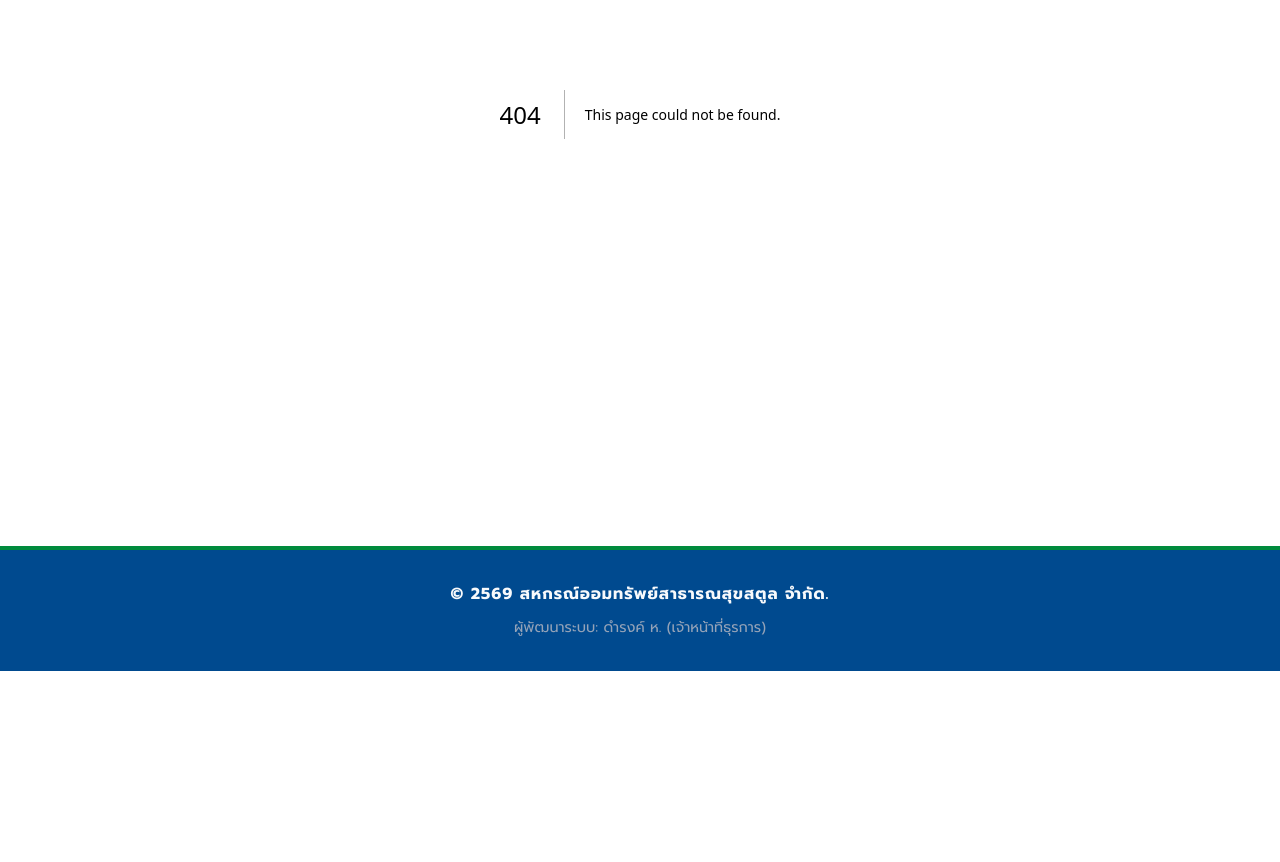
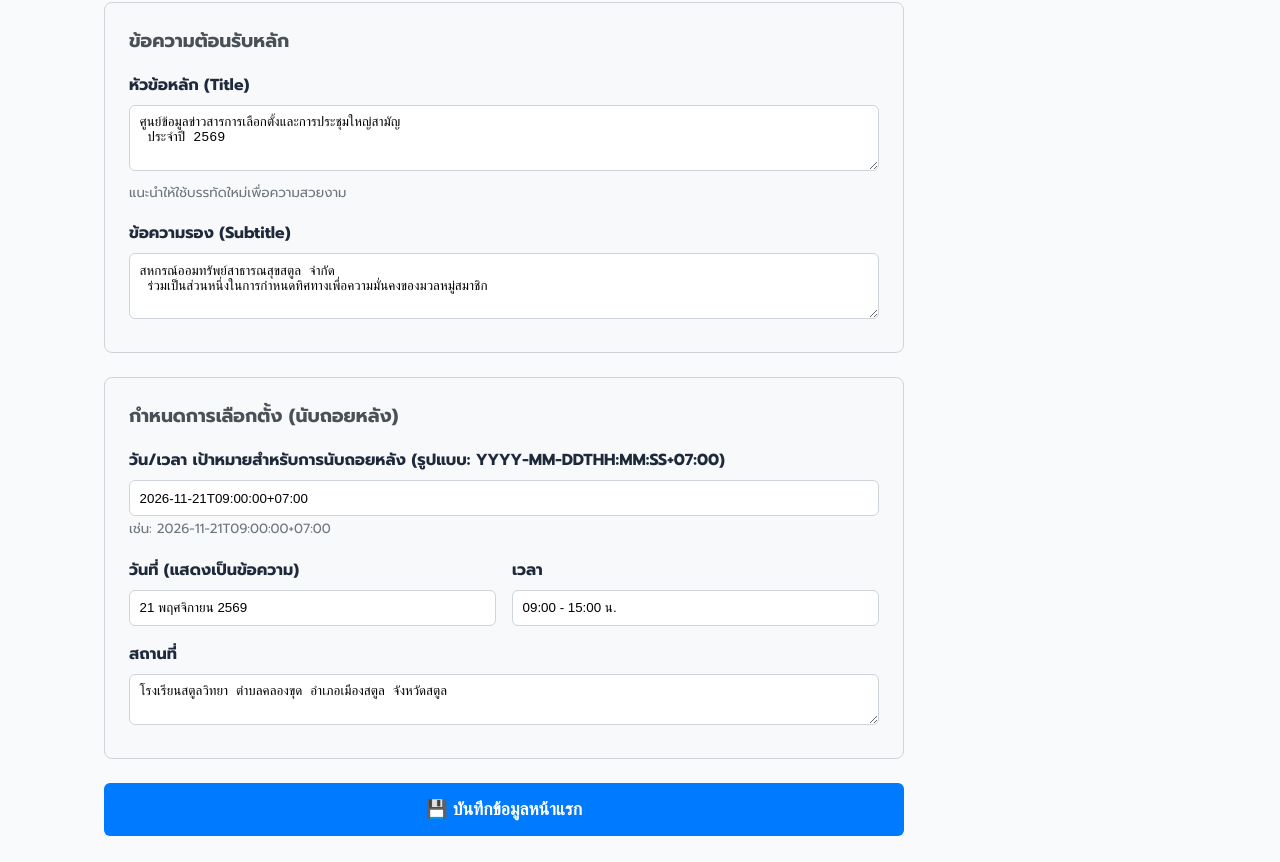
Before and after one commit to sahakoncoopsatun-crypto/Vote-Coop, a Next.js app: page /admin/homepage-settings in a window 1280 px wide. Before the commit this address had no page. Shown: the part 318-1180 px from the top of the page. Before the commit the page ends 989 px from the top, so only its background shows below. Built offline with nearby package versions, Linux system fonts and the light colour scheme; no server answers; the database is empty.

Commit message:
Add files via upload

```diff
--- /dev/null
+++ b/src/app/admin/homepage-settings/page.tsx
@@ -0,0 +1,166 @@
+'use client';
+
+import { useState, useEffect } from 'react';
+import Swal from 'sweetalert2';
+
+export default function HomepageSettingsPage() {
+  const [form, setForm] = useState({
+    homepage_title: 'ศูนย์ข้อมูลข่าวสารการเลือกตั้งและการประชุมใหญ่สามัญ \n ประจำปี 2569',
+    homepage_subtitle: 'สหกรณ์ออมทรัพย์สาธารณสุขสตูล จำกัด \n ร่วมเป็นส่วนหนึ่งในการกำหนดทิศทางเพื่อความมั่นคงของมวลหมู่สมาชิก',
+    countdown_target: '2026-11-21T09:00:00+07:00',
+    election_date: '21 พฤศจิกายน 2569',
+    election_time: '09:00 - 15:00 น.',
+    election_location: 'โรงเรียนสตูลวิทยา ตำบลคลองขุด อำเภอเมืองสตูล จังหวัดสตูล'
+  });
+  const [loading, setLoading] = useState(false);
+  const [fetching, setFetching] = useState(true);
+
+  useEffect(() => {
+    fetch('/api/admin/homepage-settings')
+      .then(res => res.json())
+      .then(data => {
+        setForm(prev => ({ ...prev, ...data }));
+        setFetching(false);
+      });
+  }, []);
+
+  const handleChange = (e: React.ChangeEvent<HTMLInputElement | HTMLTextAreaElement>) => {
+    setForm({ ...form, [e.target.name]: e.target.value });
+  };
+
+  const handleSubmit = async (e: React.FormEvent) => {
+    e.preventDefault();
+    setLoading(true);
+
+    try {
+      const res = await fetch('/api/admin/homepage-settings', {
+        method: 'POST',
+        headers: { 'Content-Type': 'application/json' },
+        body: JSON.stringify(form)
+      });
+
+      if (!res.ok) throw new Error('Failed to update');
+
+      Swal.fire({
+        icon: 'success',
+        title: 'บันทึกสำเร็จ!',
+        text: 'ข้อมูลหน้าแรกถูกอัปเดตเรียบร้อยแล้ว',
+        confirmButtonColor: '#28a745'
+      });
+    } catch {
+      Swal.fire({
+        icon: 'error',
+        title: 'เกิดข้อผิดพลาด',
+        text: 'ไม่สามารถบันทึกข้อมูลได้',
+        confirmButtonColor: '#dc3545'
+      });
+    } finally {
+      setLoading(false);
+    }
+  };
+
+  if (fetching) return <p>กำลังโหลดข้อมูล...</p>;
+
+  return (
+    <div>
+      <h1 style={{ marginBottom: '2rem' }}>🏡 จัดการข้อมูลหน้าแรก</h1>
+
+      <form onSubmit={handleSubmit} style={{ maxWidth: '800px', display: 'flex', flexDirection: 'column', gap: '1.5rem' }}>
+
+        <div style={{ padding: '1.5rem', border: '1px solid #ced4da', borderRadius: '8px', background: '#f8f9fa' }}>
+          <h3 style={{ marginTop: 0, marginBottom: '1rem', color: '#495057' }}>ข้อความต้อนรับหลัก</h3>
+
+          <div style={{ marginBottom: '1rem' }}>
+            <label style={{ display: 'block', fontWeight: 'bold', marginBottom: '0.4rem' }}>หัวข้อหลัก (Title)</label>
+            <textarea
+              name="homepage_title"
+              value={form.homepage_title}
+              onChange={handleChange}
+              rows={3}
+              style={{ width: '100%', padding: '0.6rem', borderRadius: '6px', border: '1px solid #ced4da' }}
+            />
+            <small style={{ color: '#6c757d' }}>แนะนำให้ใช้บรรทัดใหม่เพื่อความสวยงาม</small>
+          </div>
+
+          <div>
+            <label style={{ display: 'block', fontWeight: 'bold', marginBottom: '0.4rem' }}>ข้อความรอง (Subtitle)</label>
+            <textarea
+              name="homepage_subtitle"
+              value={form.homepage_subtitle}
+              onChange={handleChange}
+              rows={3}
+              style={{ width: '100%', padding: '0.6rem', borderRadius: '6px', border: '1px solid #ced4da' }}
+            />
+          </div>
+        </div>
+
+        <div style={{ padding: '1.5rem', border: '1px solid #ced4da', borderRadius: '8px', background: '#f8f9fa' }}>
+          <h3 style={{ marginTop: 0, marginBottom: '1rem', color: '#495057' }}>กำหนดการเลือกตั้ง (นับถอยหลัง)</h3>
+
+          <div style={{ marginBottom: '1rem' }}>
+            <label style={{ display: 'block', fontWeight: 'bold', marginBottom: '0.4rem' }}>วัน/เวลา เป้าหมายสำหรับการนับถอยหลัง (รูปแบบ: YYYY-MM-DDTHH:MM:SS+07:00)</label>
+            <input
+              type="text"
+              name="countdown_target"
+              value={form.countdown_target}
+              onChange={handleChange}
+              style={{ width: '100%', padding: '0.6rem', borderRadius: '6px', border: '1px solid #ced4da' }}
+            />
+            <small style={{ color: '#6c757d' }}>เช่น: 2026-11-21T09:00:00+07:00</small>
+          </div>
+
+          <div style={{ display: 'flex', gap: '1rem', marginBottom: '1rem' }}>
+            <div style={{ flex: 1 }}>
+              <label style={{ display: 'block', fontWeight: 'bold', marginBottom: '0.4rem' }}>วันที่ (แสดงเป็นข้อความ)</label>
+              <input
+                type="text"
+                name="election_date"
+                value={form.election_date}
+                onChange={handleChange}
+                style={{ width: '100%', padding: '0.6rem', borderRadius: '6px', border: '1px solid #ced4da' }}
+              />
+            </div>
+            <div style={{ flex: 1 }}>
+              <label style={{ display: 'block', fontWeight: 'bold', marginBottom: '0.4rem' }}>เวลา</label>
+              <input
+                type="text"
+                name="election_time"
+                value={form.election_time}
+                onChange={handleChange}
+                style={{ width: '100%', padding: '0.6rem', borderRadius: '6px', border: '1px solid #ced4da' }}
+              />
+            </div>
+          </div>
+
+          <div>
+            <label style={{ display: 'block', fontWeight: 'bold', marginBottom: '0.4rem' }}>สถานที่</label>
+            <textarea
+              name="election_location"
+              value={form.election_location}
+              onChange={handleChange}
+              rows={2}
+              style={{ width: '100%', padding: '0.6rem', borderRadius: '6px', border: '1px solid #ced4da' }}
+            />
+          </div>
+        </div>
+
+        <button
+          type="submit"
+          disabled={loading}
+          style={{
+            background: loading ? '#6c757d' : '#007bff',
+            color: 'white',
+            border: 'none',
+            padding: '1rem',
+            borderRadius: '6px',
+            fontSize: '1.1rem',
+            fontWeight: 'bold',
+            cursor: loading ? 'not-allowed' : 'pointer'
+          }}
+        >
+          {loading ? '⏳ กำลังบันทึก...' : '💾 บันทึกข้อมูลหน้าแรก'}
+        </button>
+      </form>
+    </div>
+  );
+}
--- /dev/null
+++ b/src/app/api/admin/homepage-settings/route.ts
@@ -0,0 +1,58 @@
+import { NextResponse } from 'next/server';
+import { prisma } from '@/lib/prisma';
+import { cookies } from 'next/headers';
+
+export async function GET(request: Request) {
+  const settings = await prisma.setting.findMany({
+    where: {
+      key: {
+        in: [
+          'homepage_title',
+          'homepage_subtitle',
+          'countdown_target',
+          'election_date',
+          'election_time',
+          'election_location'
+        ]
+      }
+    }
+  });
+
+  const settingsMap = settings.reduce((acc, curr) => {
+    acc[curr.key] = curr.value;
+    return acc;
+  }, {} as any);
+
+  return NextResponse.json(settingsMap);
+}
+
+export async function POST(request: Request) {
+  const cookieStore = await cookies();
+  const token = cookieStore.get('adminToken');
+  if (!token || token.value !== 'authenticated') {
+    return NextResponse.json({ error: 'Unauthorized' }, { status: 401 });
+  }
+
+  const data = await request.json();
+
+  const keysToUpdate = [
+    'homepage_title',
+    'homepage_subtitle',
+    'countdown_target',
+    'election_date',
+    'election_time',
+    'election_location'
+  ];
+
+  for (const key of keysToUpdate) {
+    if (data[key] !== undefined) {
+      await prisma.setting.upsert({
+        where: { key },
+        update: { value: data[key] },
+        create: { key, value: data[key] },
+      });
+    }
+  }
+
+  return NextResponse.json({ success: true });
+}
--- a/src/components/AdminHeader.tsx
+++ b/src/components/AdminHeader.tsx
@@ -21,7 +21,8 @@ export default function AdminHeader() {
         <Link href="/admin/officers">ใบสมัครเจ้าหน้าที่</Link>
         <Link href="/admin/news">จัดการข่าวสาร</Link>
         <Link href="/admin/agendas">จัดการวาระประชุม</Link>
-        <Link href="/admin/settings">⚙️ ตั้งค่า</Link>
+        <Link href="/admin/homepage-settings">🏡 หน้าแรก</Link>
+        <Link href="/admin/settings">⚙️ ตั้งค่าบัญชี</Link>
         <Link href="/">กลับหน้าหลัก</Link>
         <form action={logoutAction}>
           <button type="submit" style={{
```
Also changed, not shown: src/app/page.tsx (+7 -6 lines).
